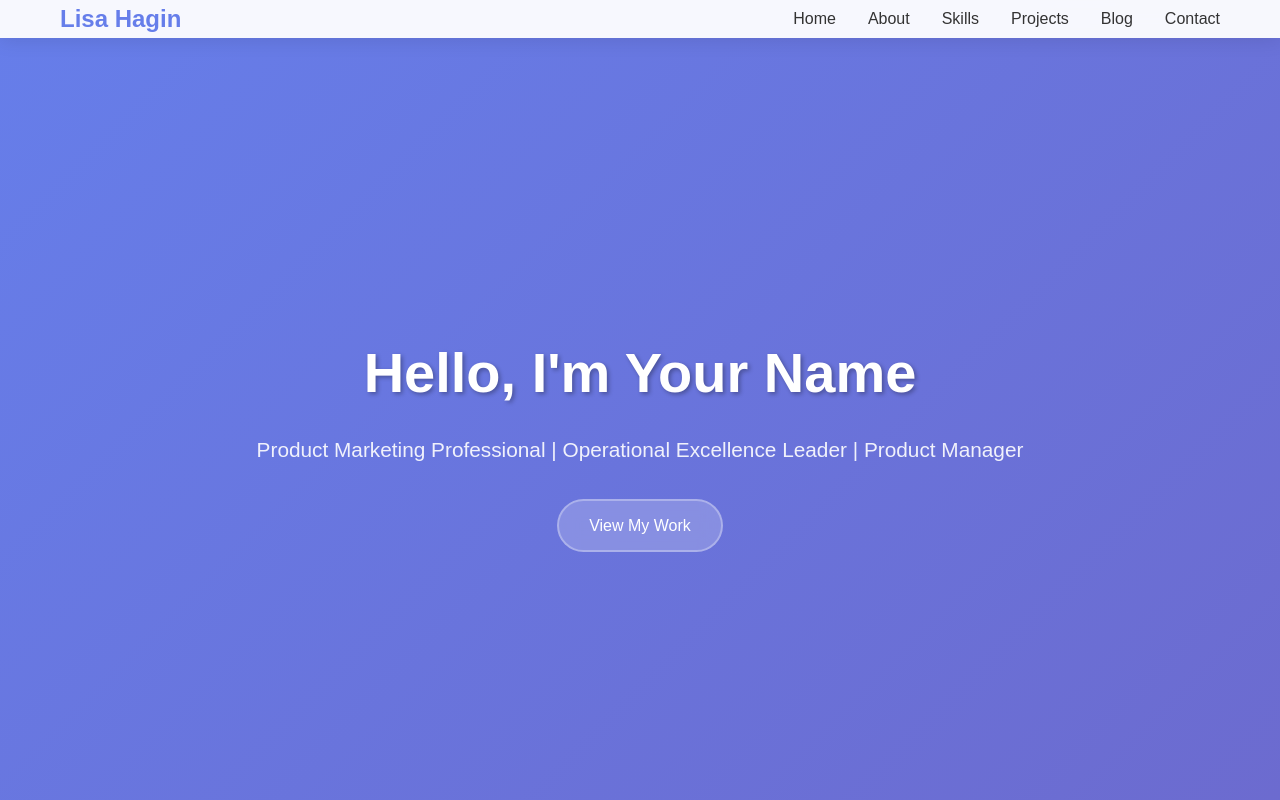
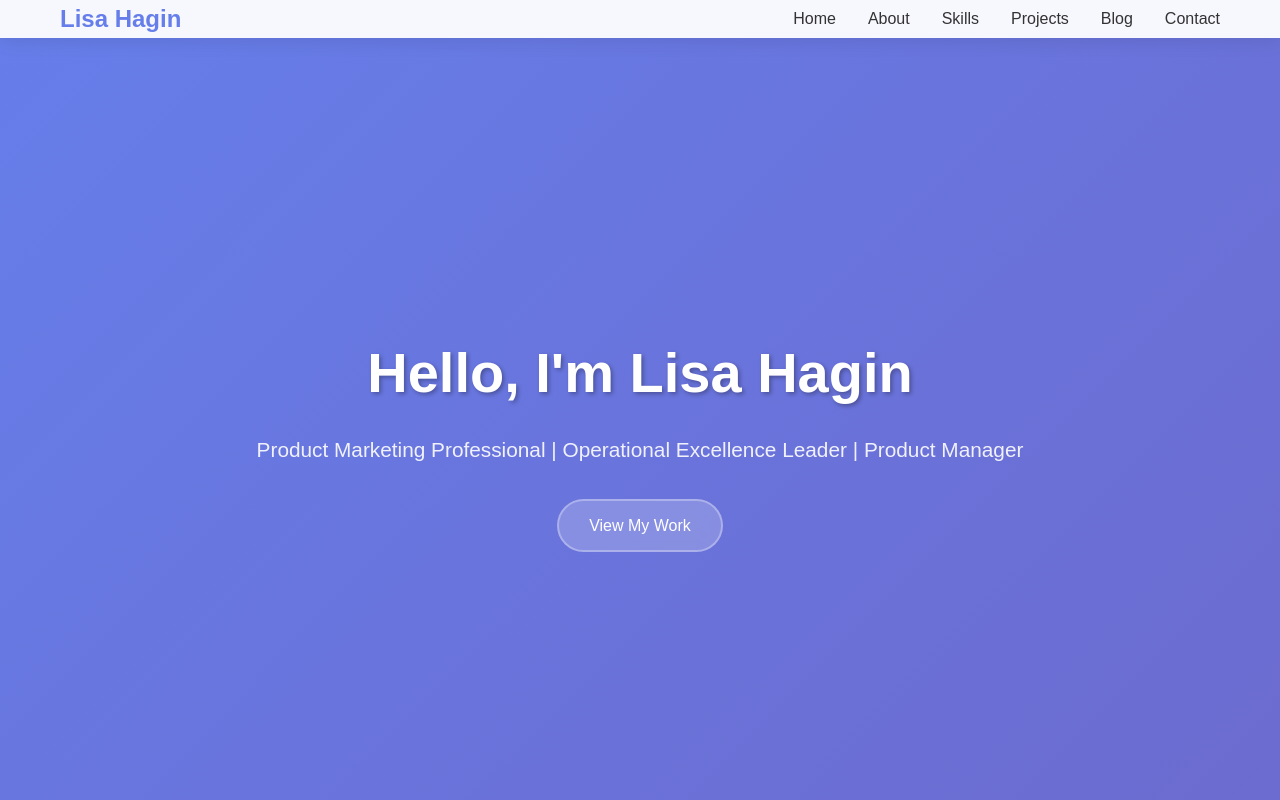
Before and after one commit to haginl1/Portfolio, a plain HTML site: page index.html in a window 1280 px wide. Shown: the top 800 px of the page. Drawn offline with Linux system fonts and the light colour scheme.

Commit message:
line 731 changed name

```diff
--- a/index.html
+++ b/index.html
@@ -728,7 +728,7 @@
         window.addEventListener('load', function() {
             setTimeout(() => {
                 const heroTitle = document.querySelector('.hero h1');
-                typeWriter(heroTitle, "Hello, I'm Your Name", 80);
+                typeWriter(heroTitle, "Hello, I'm Lisa Hagin", 80);
             }, 500);
         });
     </script>
```
